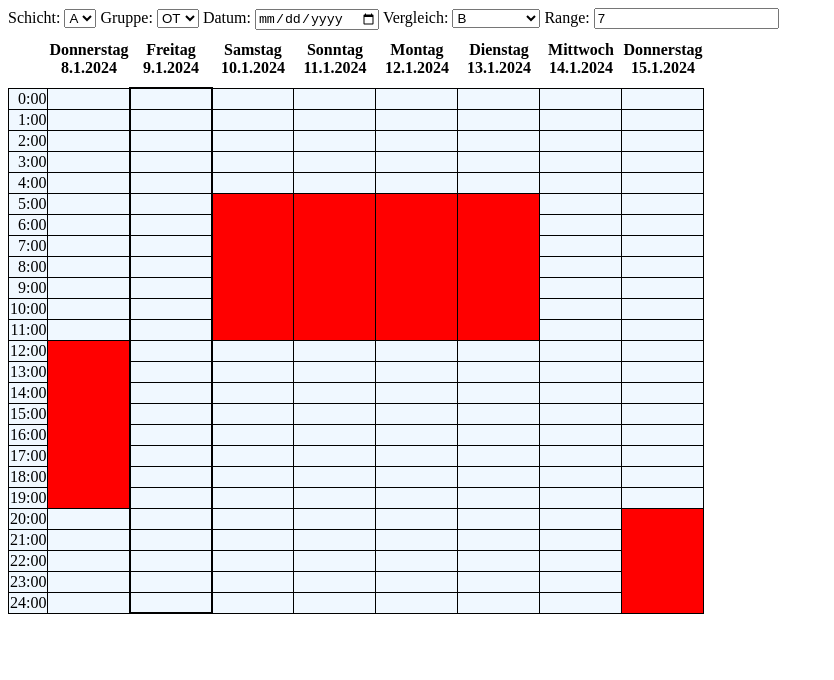
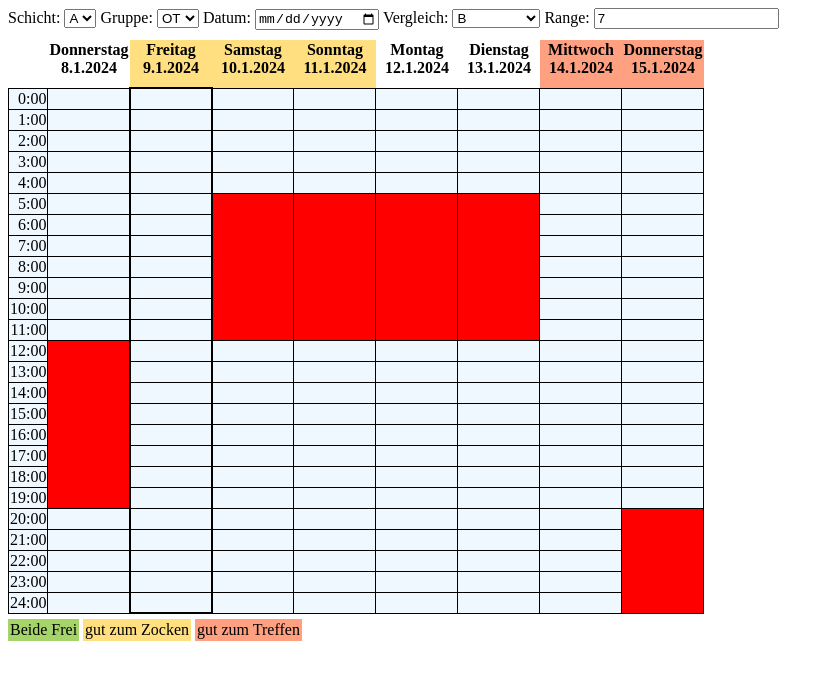
Before and after one commit to sonnenpelzx/lioschichtplan, a plain HTML site: page index.html in a window 1280 px wide. Shown: the whole page, without its empty margins (0-834 px from the left). Drawn offline with Linux system fonts and the light colour scheme.

Commit message:
color indicators

```diff
--- a/css/style.css
+++ b/css/style.css
@@ -12,7 +12,18 @@ tr:nth-child(2) td:nth-child(3){
     border-top: 2px solid;
 }
 .vergleich{
-    background-color: aquamarine;
+    background-color: #a5d46a;
+}
+.vergleichZocken{
+    background-color: #ffdf80;
+}
+.vergleichTreffen{
+    background-color:#ffa080;
+}
+.block{
+    display: inline-block;
+    padding: 2px;
+    margin-top: 5px;
 }
 tr:nth-child(26) td:nth-child(3){
     border-bottom: 2px solid;
--- a/index.html
+++ b/index.html
@@ -30,6 +30,9 @@ Vergleich:
 Range: <input type="number" min="1" value="7" id="range"/>
 <table id="plan">
 </table>
+<div class="vergleich block">Beide Frei</div>
+<div class="vergleichZocken block">gut zum Zocken</div>
+<div class="vergleichTreffen block">gut zum Treffen</div>
 <script src="js/index.js"></script>
 </body>
 </html>
--- a/js/index.js
+++ b/js/index.js
@@ -67,6 +67,8 @@ function rangeChange(){
 function vergleichSchichten(){
     for(let i = -1; i < tableSize; i++){
         plan.rows[0].cells[i + 2].classList.remove("vergleich");
+        plan.rows[0].cells[i + 2].classList.remove("vergleichZocken");
+        plan.rows[0].cells[i + 2].classList.remove("vergleichTreffen");
     }
     if(vergleich.value === 'x'){
         return;
@@ -74,6 +76,12 @@ function vergleichSchichten(){
     for(let offset = -1; offset < tableSize; offset++){
         if(getSchicht(schichtAblauf, offset, vergleich.value) === '-' && getSchicht(schichtAblauf, offset, auswahl.value) === '-' && getSchicht(schichtAblauf, offset -1, auswahl.value) != 'n' && getSchicht(schichtAblauf, offset -1, auswahl.value) != 'n'){
             plan.rows[0].cells[offset + 2].classList.add("vergleich");
+        }
+        else if((getSchicht(schichtAblauf, offset, vergleich.value) === 'f' && getSchicht(schichtAblauf, offset, auswahl.value) === '-') || (getSchicht(schichtAblauf, offset, vergleich.value) === '-' && getSchicht(schichtAblauf, offset, auswahl.value) === 'f') || (getSchicht(schichtAblauf, offset, vergleich.value) === 's' && getSchicht(schichtAblauf, offset, auswahl.value) === '-') || (getSchicht(schichtAblauf, offset, vergleich.value) === '-' && getSchicht(schichtAblauf, offset, auswahl.value) === 's')){
+            plan.rows[0].cells[offset + 2].classList.add("vergleichZocken");
+        }
+        else if(getSchicht(schichtAblauf, offset, vergleich.value) === '-' || getSchicht(schichtAblauf, offset, auswahl.value) === '-'){
+            plan.rows[0].cells[offset + 2].classList.add("vergleichTreffen");
         }
     }
 }
```
